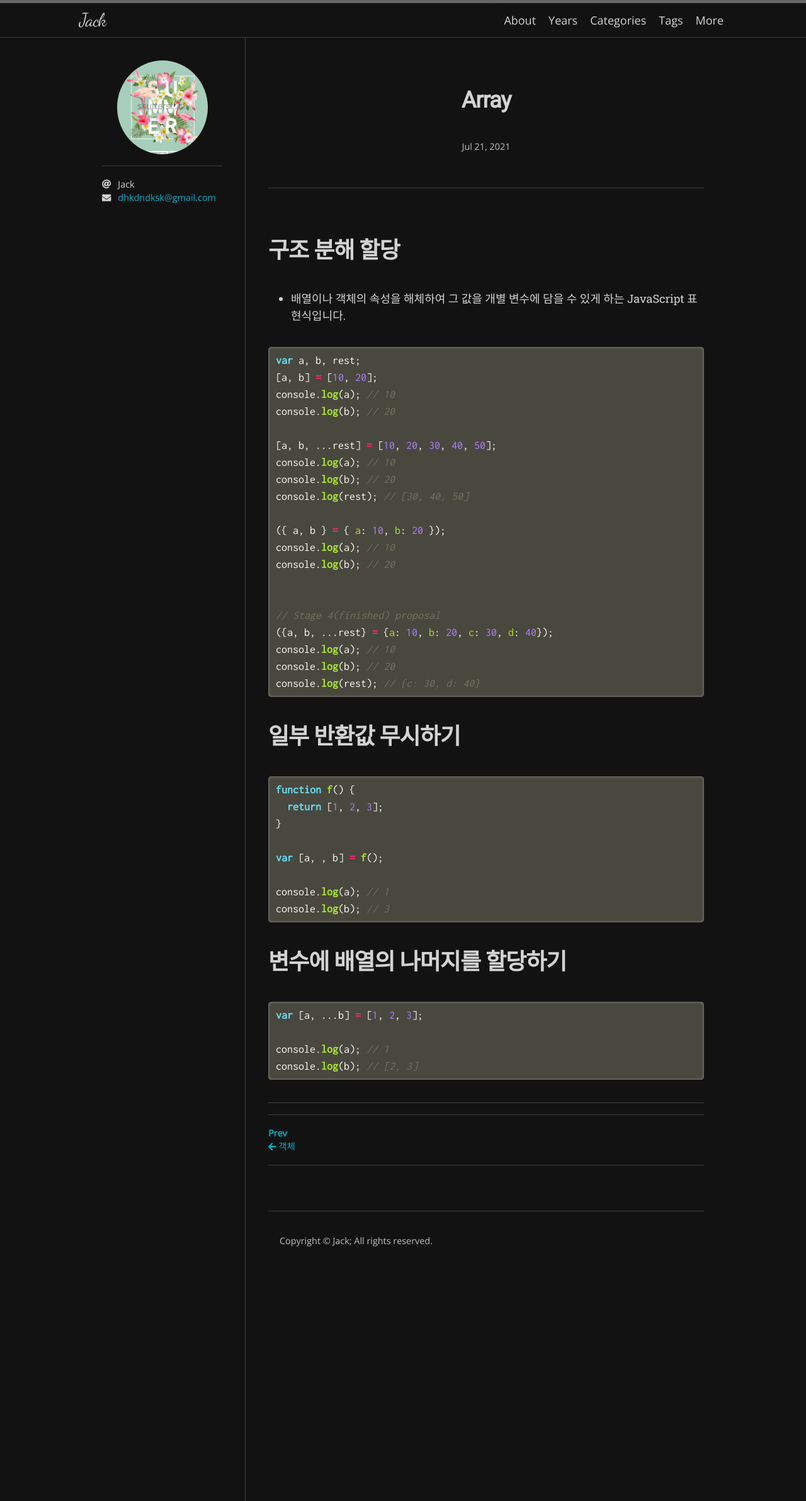
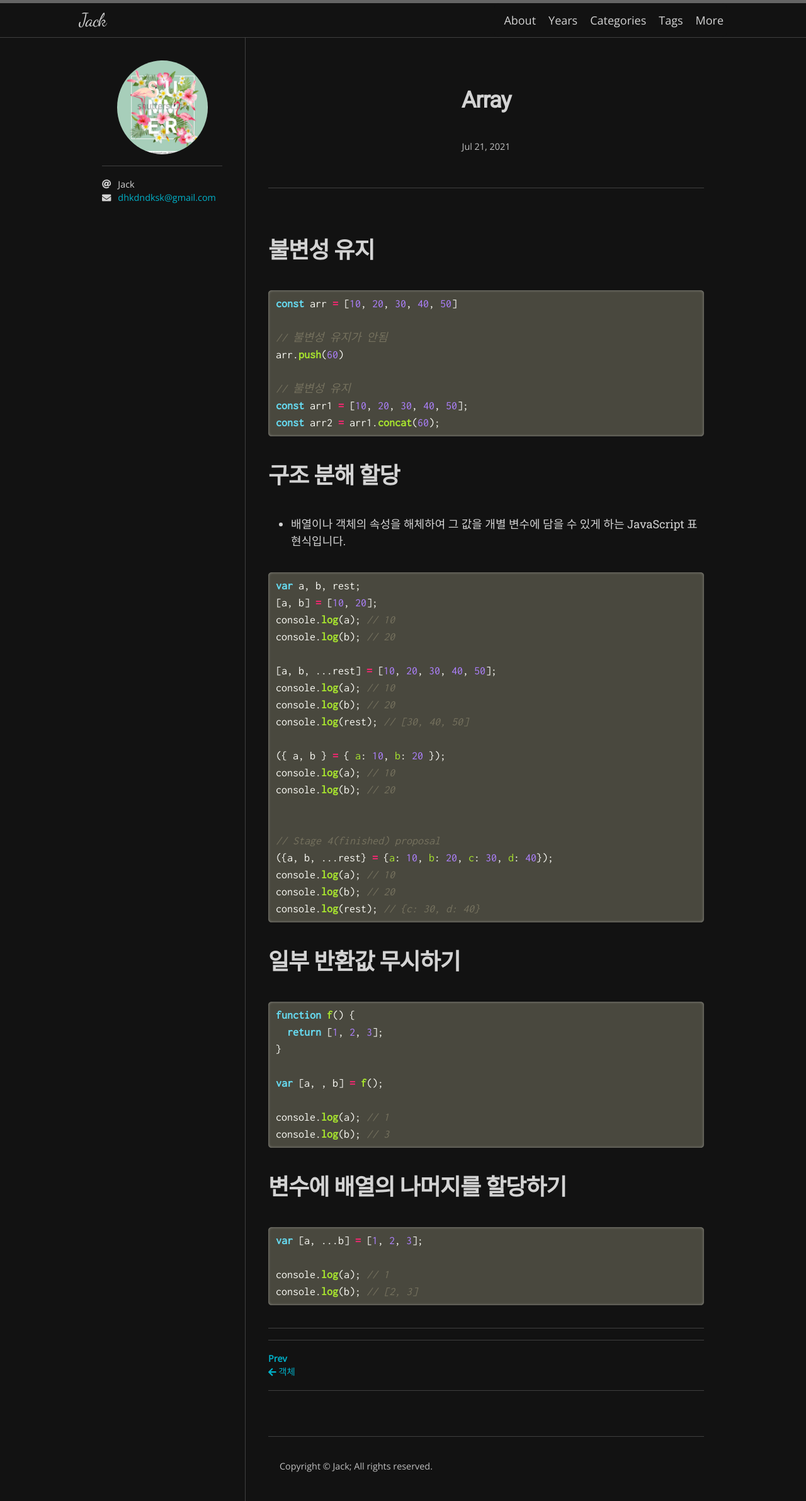
Before and after one commit to ha-jae-geun/jaegeunha94.github.io, a Jekyll site: the page built from _posts/2021-07-21-Array.md, in a window 1280 px wide. Shown: the whole page at 63% size. Built offline with Jekyll 4.4.1, drawn with Linux system fonts in a browser that asks for light colours; nearby versions of some CDN libraries; some web fonts are replaced; our own code applies the rules of GitHub Pages for plain Markdown files.

Commit message:
Update 2021-07-21-Array.md

````diff
--- a/_posts/2021-07-21-Array.md
+++ b/_posts/2021-07-21-Array.md
@@ -1,3 +1,17 @@
+
+# 불변성 유지
+```javascript
+const arr = [10, 20, 30, 40, 50]
+
+// 불변성 유지가 안됨
+arr.push(60)
+
+// 불변성 유지
+const arr1 = [10, 20, 30, 40, 50];
+const arr2 = arr1.concat(60);
+```
+
+
 # 구조 분해 할당
 * 배열이나 객체의 속성을 해체하여 그 값을 개별 변수에 담을 수 있게 하는 JavaScript 표현식입니다.
 
````
